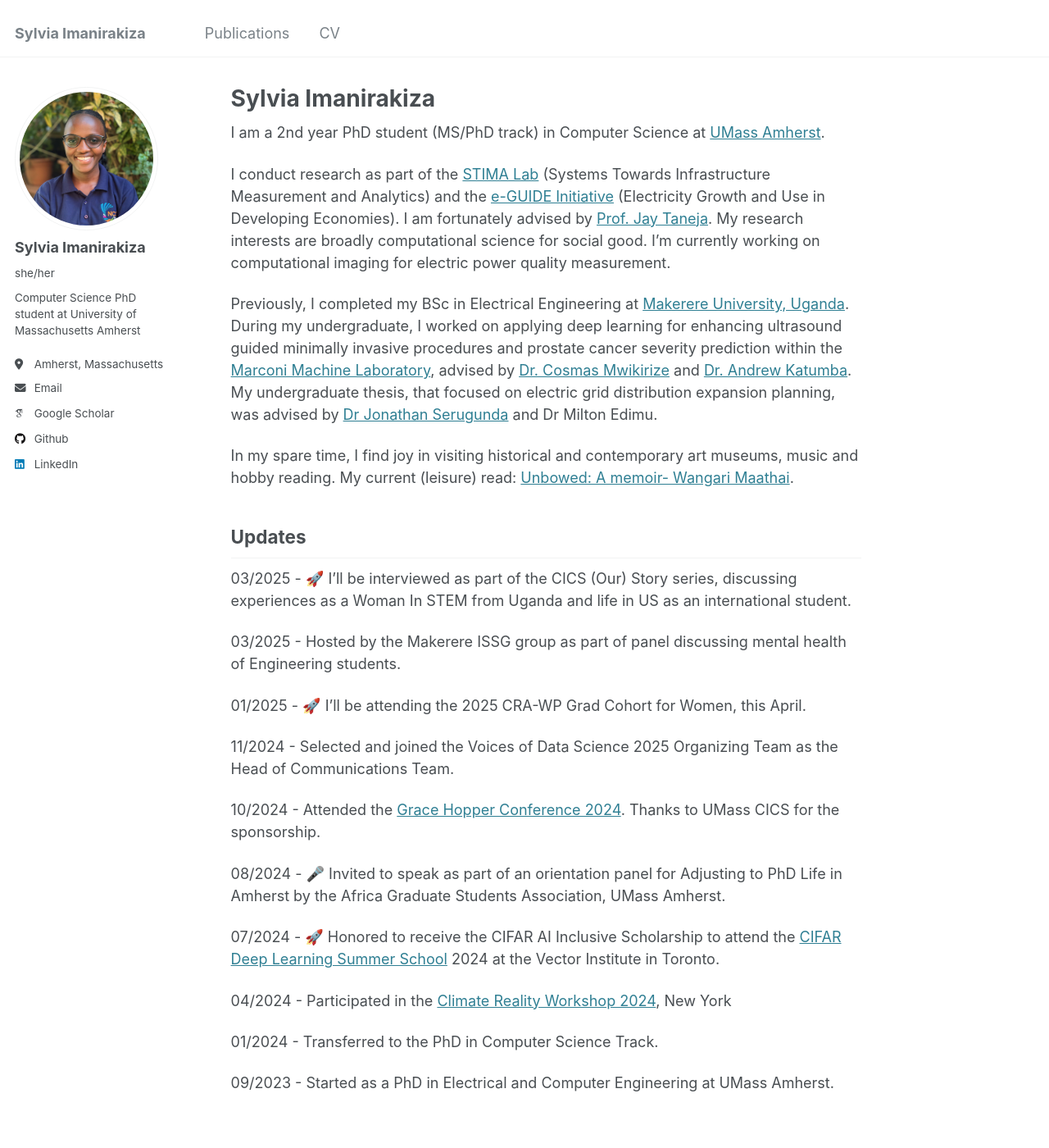
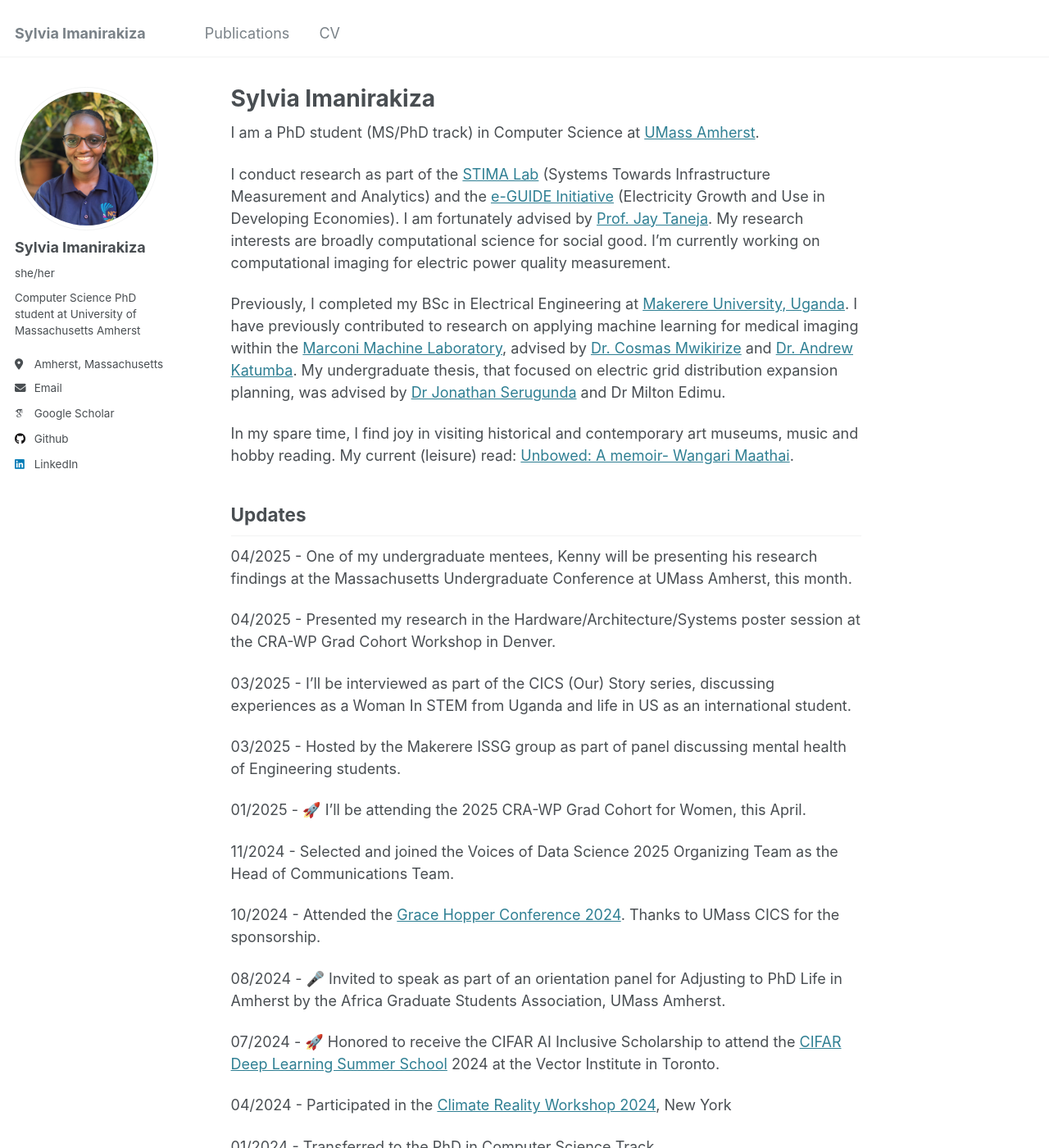
Before and after one commit to simanirakiza/simanirakiza.github.io, a Jekyll site: the page built from _pages/about.md, in a window 1280 px wide and 1400 px high. Shown: the whole window at 82% size. Built offline with Jekyll 4.4.1, drawn with Linux system fonts in a browser that asks for light colours; some web fonts are replaced.

Commit message:
Update about.md

```diff
--- a/_pages/about.md
+++ b/_pages/about.md
@@ -7,17 +7,22 @@ redirect_from:
   - /about.html
 ---
 
-I am a 2nd year PhD student (MS/PhD track) in Computer Science  at [UMass Amherst](https://www.cics.umass.edu/).
+I am a PhD student (MS/PhD track) in Computer Science  at [UMass Amherst](https://www.cics.umass.edu/).
 
 I conduct research as part of the [STIMA Lab](https://websites.umass.edu/jtaneja/) (Systems Towards Infrastructure Measurement and Analytics) and the [e-GUIDE Initiative](https://eguide.io/) (Electricity Growth and Use in Developing Economies). I am fortunately advised by [Prof. Jay Taneja](https://websites.umass.edu/jtaneja/). My research interests are broadly computational science for social good. I'm currently working on computational imaging for electric power quality measurement.
 
-Previously, I completed my BSc in Electrical Engineering at [Makerere University, Uganda](https://mak.ac.ug/). During my undergraduate, I worked on applying deep learning for enhancing ultrasound guided minimally invasive procedures and prostate cancer severity prediction within the [Marconi Machine Laboratory](https://marconilab.org/), advised by [Dr. Cosmas Mwikirize](https://scholar.google.com/citations?user=9rlsHzoAAAAJ&hl=en) and [Dr. Andrew Katumba](https://scholar.google.be/citations?user=APqcOhAAAAAJ&hl=en). My undergraduate thesis, that focused on electric grid distribution expansion planning, was advised by [Dr Jonathan Serugunda](https://scholar.google.com/citations?user=oeuuubUAAAAJ&hl=en) and Dr Milton Edimu.
+Previously, I completed my BSc in Electrical Engineering at [Makerere University, Uganda](https://mak.ac.ug/). I have previously contributed to research on applying machine learning for medical imaging within the [Marconi Machine Laboratory](https://marconilab.org/), advised by [Dr. Cosmas Mwikirize](https://scholar.google.com/citations?user=9rlsHzoAAAAJ&hl=en) and [Dr. Andrew Katumba](https://scholar.google.be/citations?user=APqcOhAAAAAJ&hl=en). My undergraduate thesis, that focused on electric grid distribution expansion planning, was advised by [Dr Jonathan Serugunda](https://scholar.google.com/citations?user=oeuuubUAAAAJ&hl=en) and Dr Milton Edimu.
 
 
 In my spare time, I find joy in visiting historical and contemporary art museums, music and hobby reading. My current (leisure) read: [Unbowed: A memoir- Wangari Maathai](https://www.goodreads.com/book/show/201111.Unbowed).
 
 ## Updates
-03/2025 - 🚀 I'll be interviewed as part of the CICS (Our) Story series, discussing experiences as a Woman In STEM from Uganda and life in US as an international student.
+
+04/2025 - One of my undergraduate mentees, Kenny will be presenting his research findings at the Massachusetts Undergraduate Conference at UMass Amherst, this month.
+
+04/2025 - Presented my research in the Hardware/Architecture/Systems poster session at the CRA-WP Grad Cohort Workshop in Denver.
+
+03/2025 - I'll be interviewed as part of the CICS (Our) Story series, discussing experiences as a Woman In STEM from Uganda and life in US as an international student.
 
 03/2025 - Hosted by the Makerere ISSG group as part of panel discussing mental health of Engineering students.
 
```
